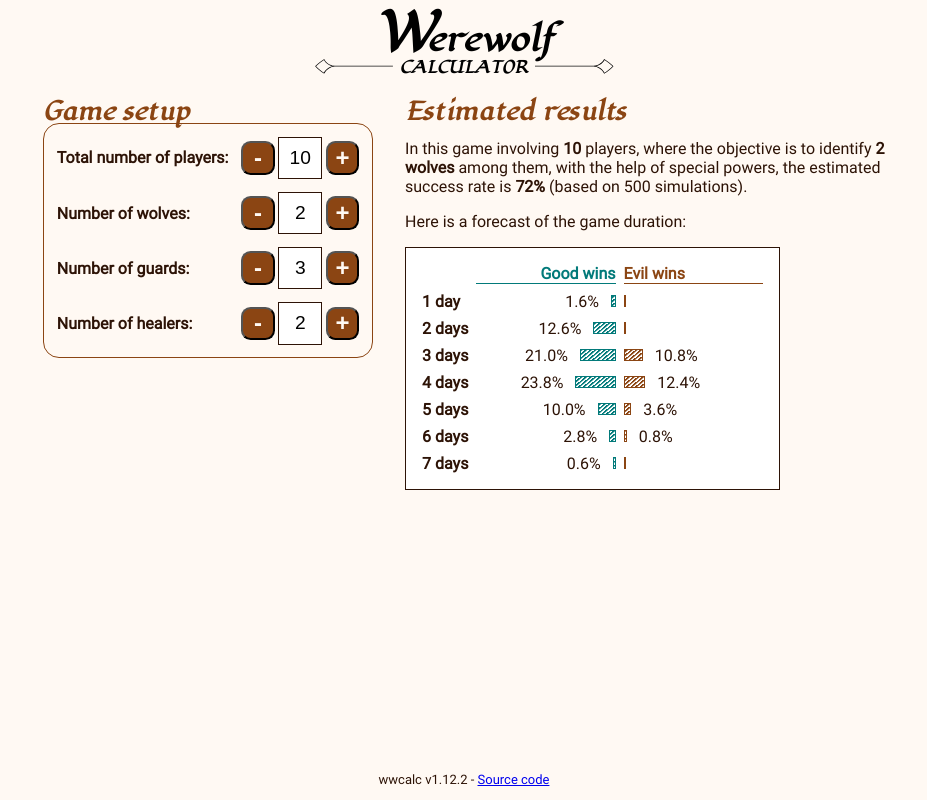
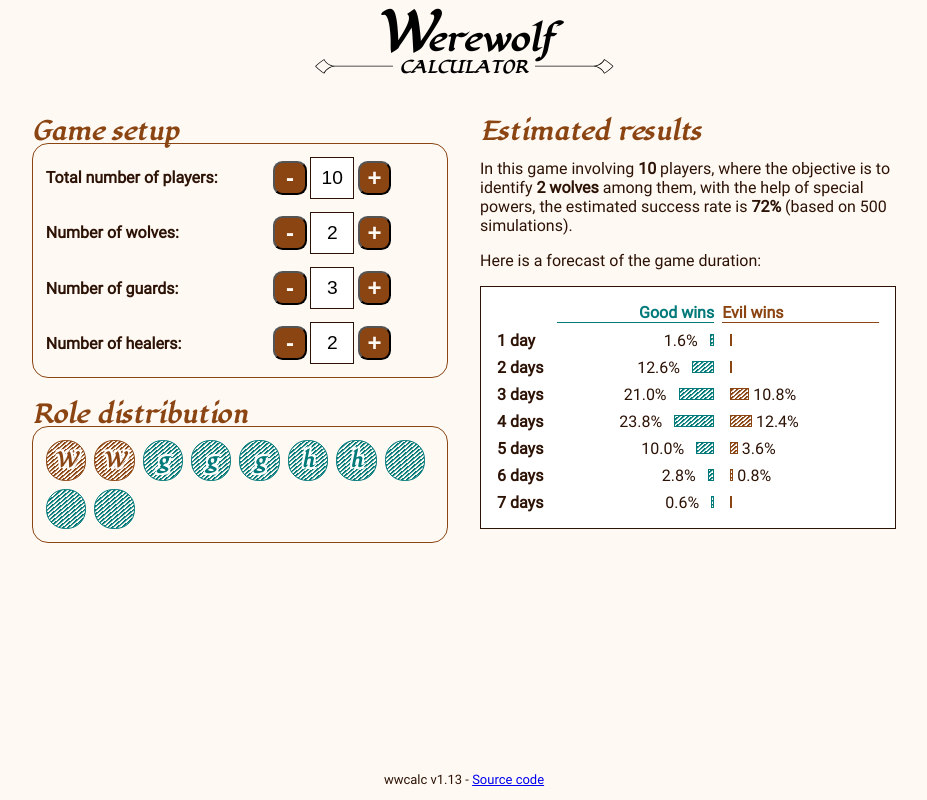
Before and after one commit to raranguren/wwcalc, an Angular app: page / in a window 1280 px wide. Shown: the whole page, without its empty margins (176-1103 px from the left). Built offline with nearby package versions, Linux system fonts and the light colour scheme.

Commit message:
Add section to visualize all player roles

```diff
--- a/package.json
+++ b/package.json
@@ -1,6 +1,6 @@
 {
   "name": "wwcalc",
-  "version": "1.12.2",
+  "version": "1.13",
   "scripts": {
     "ng": "ng",
     "start": "ng serve",
--- a/src/app/components/result-estimation.component.ts
+++ b/src/app/components/result-estimation.component.ts
@@ -1,13 +1,13 @@
 import {Component, inject} from '@angular/core';
 import {SimulationService} from "../services/simulation.service";
-import {CommonModule} from "@angular/common";
+import {CommonModule, PercentPipe} from "@angular/common";
 import {Team} from "../models/team";
 
 @Component({
   selector: 'app-result-estimation',
   standalone: true,
   imports: [
-    CommonModule,
+    PercentPipe,
   ],
 
   template: `
--- /dev/null
+++ b/src/app/components/role-icon.component.ts
@@ -0,0 +1,32 @@
+import { Component, Input } from "@angular/core";
+import { Role } from "../models/role";
+
+@Component({
+  selector: 'app-role-icon',
+  standalone: true,
+
+  template: `
+    <div class="role-cell" [class]="cssClass()">{{ text() }}</div>
+  `,
+})
+
+export class RoleIconComponent {
+  @Input() value: Role = Role.VILLAGER;
+
+  text() {
+    switch (this.value) {
+        case Role.GUARD: return "g";
+        case Role.HEALER: return "h";
+        case Role.VILLAGER: return "";
+        case Role.WEREWOLF: return "W";
+        default: return "?";
+    }
+  }
+
+  cssClass() {
+    switch (this.value) {
+        case Role.WEREWOLF: return "role-icon-wolves";
+        default: return "role-icon-village"
+    }
+  }
+}
--- /dev/null
+++ b/src/app/components/team-roles.component.ts
@@ -0,0 +1,30 @@
+import { Component, computed, inject } from "@angular/core";
+import { SimulationService } from "../services/simulation.service";
+import { RoleIconComponent } from "./role-icon.component";
+
+@Component({
+  selector: 'app-team-roles',
+  standalone: true,
+  imports: [
+    RoleIconComponent,
+  ],
+
+  template: `
+    <h2>Role distribution</h2>
+    <div class="bordered auto-arrange-icons">
+      @for (role of roles(); track role) {
+        <app-role-icon [value]="role"></app-role-icon>
+      } @empty {
+        Invalid setup
+      }
+    </div>
+  `,
+})
+export class TeamRolesComponent {
+  simulation = inject(SimulationService);
+
+  roles = computed(() => {
+    return this.simulation.game().roles;
+  });
+
+}
--- a/src/app/components/team-selector.component.ts
+++ b/src/app/components/team-selector.component.ts
@@ -2,17 +2,19 @@ import {Component, inject} from '@angular/core';
 import {SimulationService} from "../services/simulation.service";
 import {Game} from "../models/game";
 import {NumberInputComponent} from "./number-input.component";
+import { TeamRolesComponent } from './team-roles.component';
 
 @Component({
   selector: 'app-team-selector',
   standalone: true,
   imports: [
-    NumberInputComponent
+    NumberInputComponent,
+    TeamRolesComponent,
   ],
 
   template: `
     <h2>Game setup</h2>
-    <form>
+    <form class="bordered">
         <label>Total number of players:</label>
         <app-number-input
                 [value]="form.players"
@@ -34,7 +36,8 @@ import {NumberInputComponent} from "./number-input.component";
                 (valueChange)="form.healers = $event; onChange()">
         </app-number-input>
     </form>
-  `
+    <app-team-roles></app-team-roles>
+    `
 })
 
 export class TeamSelectorComponent {
--- a/src/app/models/game.ts
+++ b/src/app/models/game.ts
@@ -210,4 +210,9 @@ export class Game {
     return this._day;
   }
 
+  /** @readonly The list of roles in a team, with duplicates */
+  get roles(): Role[] {
+    return this._players.map(player => player.role);
+  }
+
 }
--- a/src/styles.css
+++ b/src/styles.css
@@ -52,7 +52,7 @@ footer {
 }
 
 app-team-selector, app-result-estimation {
-  max-width: 30em;
+  width: 26em;
   padding: 1em;
 }
 
@@ -90,7 +90,6 @@ h1 {
 h2 {
   font-family: Lugrasimo, serif;
   color: var(--primary);
-  margin: 0;
   margin-bottom: -0.2em;
 }
 
@@ -98,15 +97,43 @@ form {
   display: grid;
   grid-template-columns: auto auto;
   gap: 0.8em;
-  padding: 0.8em;
-  min-width: fit-content;
-  max-width: 400px;
-  border: var(--primary) solid 1px;
-  border-radius: 1em;
   &>label {
     align-self: center;
     font-weight: bold;
   }
+}
+
+.bordered {
+  padding: 0.8em;
+  border: var(--primary) solid 1px;
+  border-radius: 1em;
+}
+
+.auto-arrange-icons {
+  display: flex;
+  flex-wrap: wrap;
+  gap: 0.5em;
+}
+
+.role-cell {
+  width: 2em;
+  height: 2em;
+  border-radius: 1em;
+  text-align: center;
+  display: table-cell;
+  vertical-align: middle;
+
+  font-family: Lugrasimo, serif;
+  font-size: 1.2em;
+  font-weight: bolder;
+  padding: -1em;
+
+  color: black;
+  text-shadow:
+    -2px -2px 0 #fff,
+     2px -2px 0 #fff,
+    -2px  2px 0 #fff,
+     2px  2px 0 #fff;
 }
 
 app-number-input {
@@ -144,7 +171,7 @@ app-number-input {
   gap: 0.5em;
   white-space: nowrap;
   padding: 1em;
-  width: fit-content;
+  min-width: fit-content;
   border: var(--dark) solid 1px;
   background-color: white;
 }
@@ -173,8 +200,12 @@ app-number-input {
   display: inline-block;
 }
 
-.stats-bar-village {
+.stats-bar-village, .stats-bar-wolves {
   margin-left: 0.5em;
+}
+
+.stats-bar-village, .role-icon-village {
+  color: var(--secondary);
   border: var(--secondary) solid 1px;
   background-image: repeating-linear-gradient(
     -40deg,
@@ -183,8 +214,8 @@ app-number-input {
   );
 }
 
-.stats-bar-wolves {
-  margin-right: 0.5em;
+.stats-bar-wolves, .role-icon-wolves {
+  color: var(--primary);
   border: var(--primary) solid 1px;
   background-image: repeating-linear-gradient(
     -40deg,
```
Also changed, not shown: 1 other file (tests, documents, lock files or other folders).
